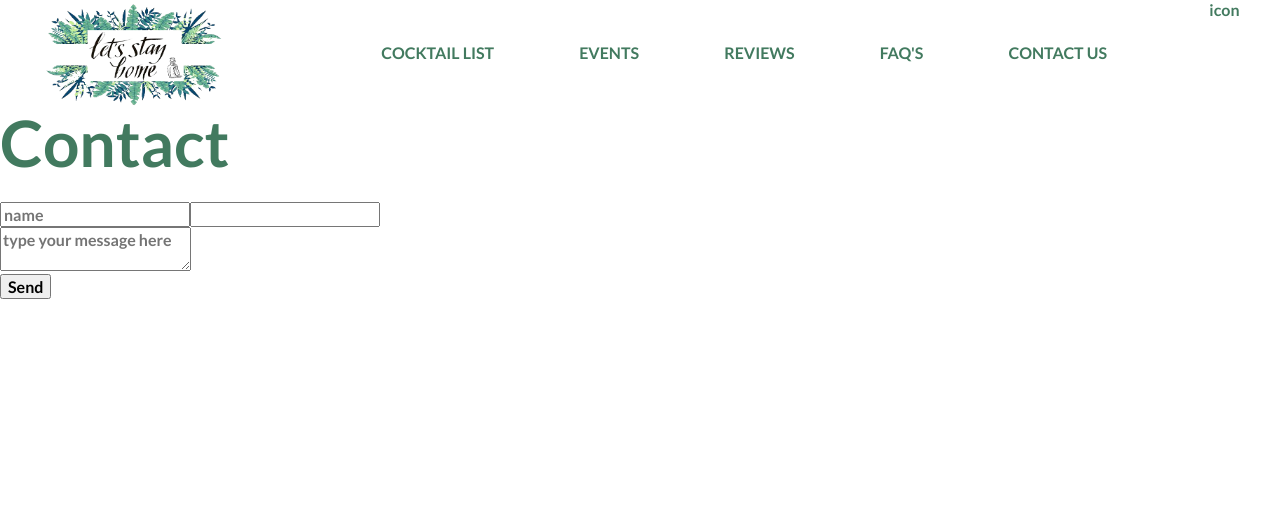
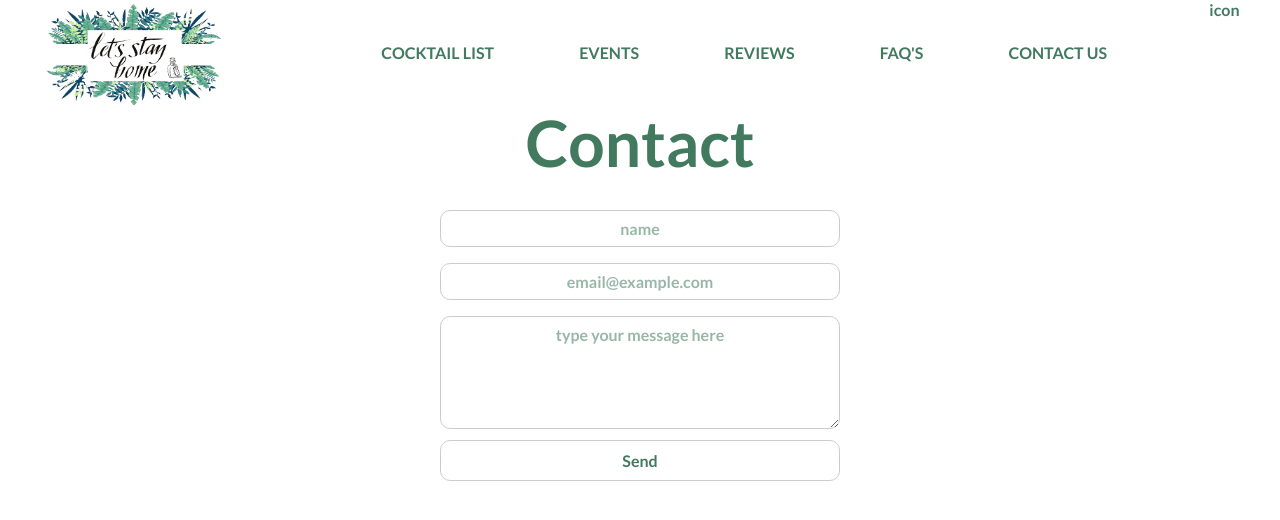
Before and after one commit to dannyr22/lsh-new-site, a Gatsby site: page /contact in a window 1280 px wide. Built offline with nearby package versions, Linux system fonts and the light colour scheme; Gatsby itself is replaced by a stand-in of ours.

Commit message:
finished contact form and just footer left to do

```diff
--- a/gatsby-config.js
+++ b/gatsby-config.js
@@ -27,7 +27,7 @@ module.exports = {
         background_color: `#663399`,
         theme_color: `#663399`,
         display: `minimal-ui`,
-        icon: `src/images/cocktails-icon.jpg`, // This path is relative to the root of the site.
+        icon: `src/images/letsstaylogonoBackground.png`, // This path is relative to the root of the site.
       },
     },
     `gatsby-plugin-gatsby-cloud`,
--- a/src/components/layout.css
+++ b/src/components/layout.css
@@ -639,6 +639,15 @@ p {
   cursor: pointer;
 }
 
+.popups button {
+  background: transparent;
+  border: 1px solid #ccc;
+  border-radius: 10px;
+  padding: 10px 10px;
+  color: var(--brandFont);
+  cursor: pointer;
+}
+
 .popup-image {
   position: fixed;
   top: 0;
@@ -654,3 +663,36 @@ p {
   left: 50%;
   transform: translate(-50%, -50%);
 }
+
+/* contacts page ---------------------------------------------------------------------------------*/
+
+.form-container {
+  width: 100%;
+}
+
+.contact-form {
+  display: flex;
+  flex-direction: column;
+  width: 50%;
+  margin: 0 auto;
+}
+
+.contact-form input,
+.contact-form textarea {
+  outline: none;
+  border: 1px solid #ccc;
+  border-radius: 10px;
+  text-align: center;
+  margin: 8px 0px;
+  padding: 8px 8px;
+  color: var(--brandFont);
+}
+
+.contact-form button {
+  background: transparent;
+  border: 1px solid #ccc;
+  border-radius: 10px;
+  padding: 10px 0px;
+  color: var(--brandFont);
+  cursor: pointer;
+}
--- a/src/pages/contact.js
+++ b/src/pages/contact.js
@@ -6,19 +6,33 @@ import Seo from "../components/seo"
 
 const SecondPage = () => (
   <Layout>
-    <h1>Contact</h1>
+    <div className="pageWidth">
+      <div className="form-container">
+        <h1>Contact</h1>
 
-    <form name="Contact Form" method="POST" data-netlify="true">
-      <input type="hidden" name="form-name" value="Contact Form" />
-      <div>
-        <input type="text" name="name" placeholder="name" />
-        <input type="email" name="email" placeholer="email@example.com" />
+        <form
+          className="contact-form"
+          name="Contact Form"
+          method="POST"
+          data-netlify="true"
+        >
+          <input type="hidden" name="form-name" value="Contact Form" />
+          {/* <div> */}
+          <input type="text" name="name" placeholder="name" />
+          <input type="email" name="email" placeholder="email@example.com" />
+          {/* </div> */}
+          <div>
+            <textarea
+              name="message"
+              placeholder="type your message here"
+              rows="5"
+              style={{ width: "100%", textAlign: "center" }}
+            />
+          </div>
+          <button type="submit">Send</button>
+        </form>
       </div>
-      <div>
-        <textarea name="message" placeholder="type your message here" />
-      </div>
-      <button type="submit">Send</button>
-    </form>
+    </div>
   </Layout>
 )
 
```
Also changed, not shown: src/components/Footer.js (added, +13 -0 lines), src/components/Footer.module.css (added).
